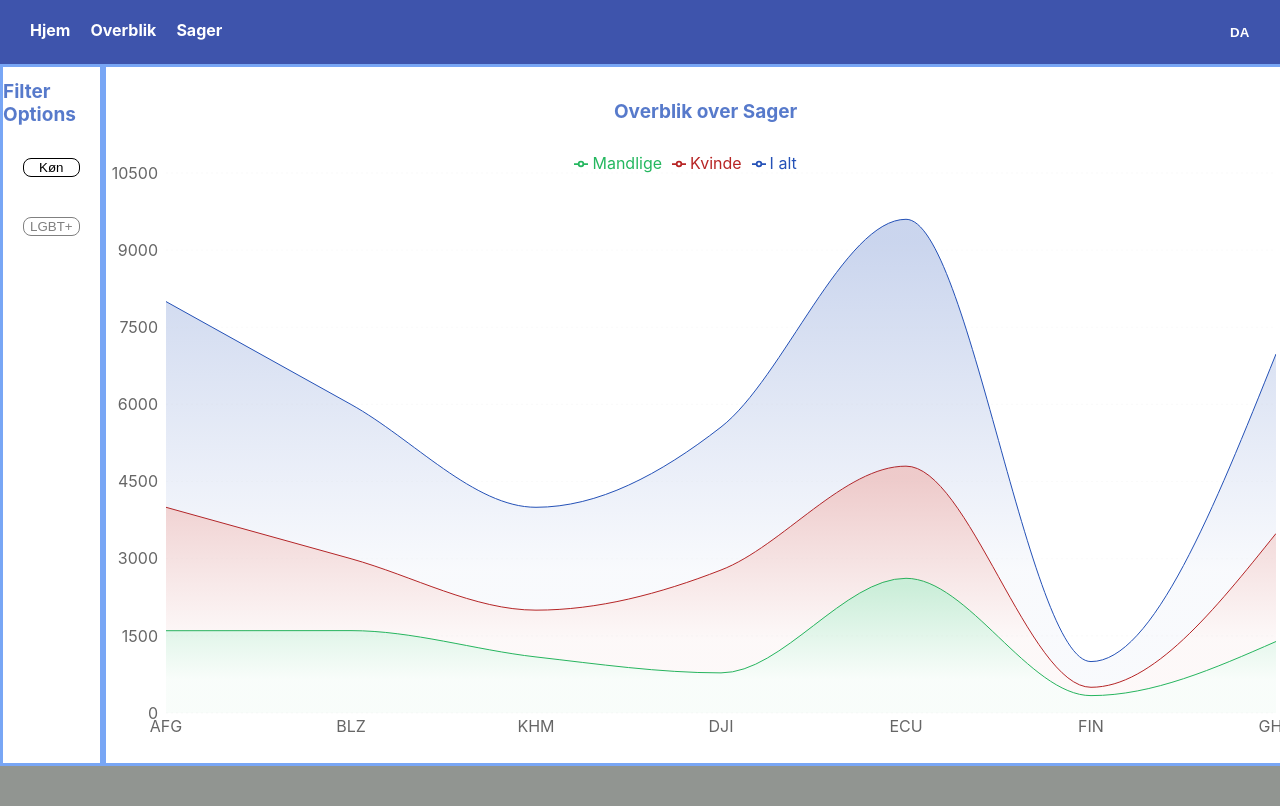
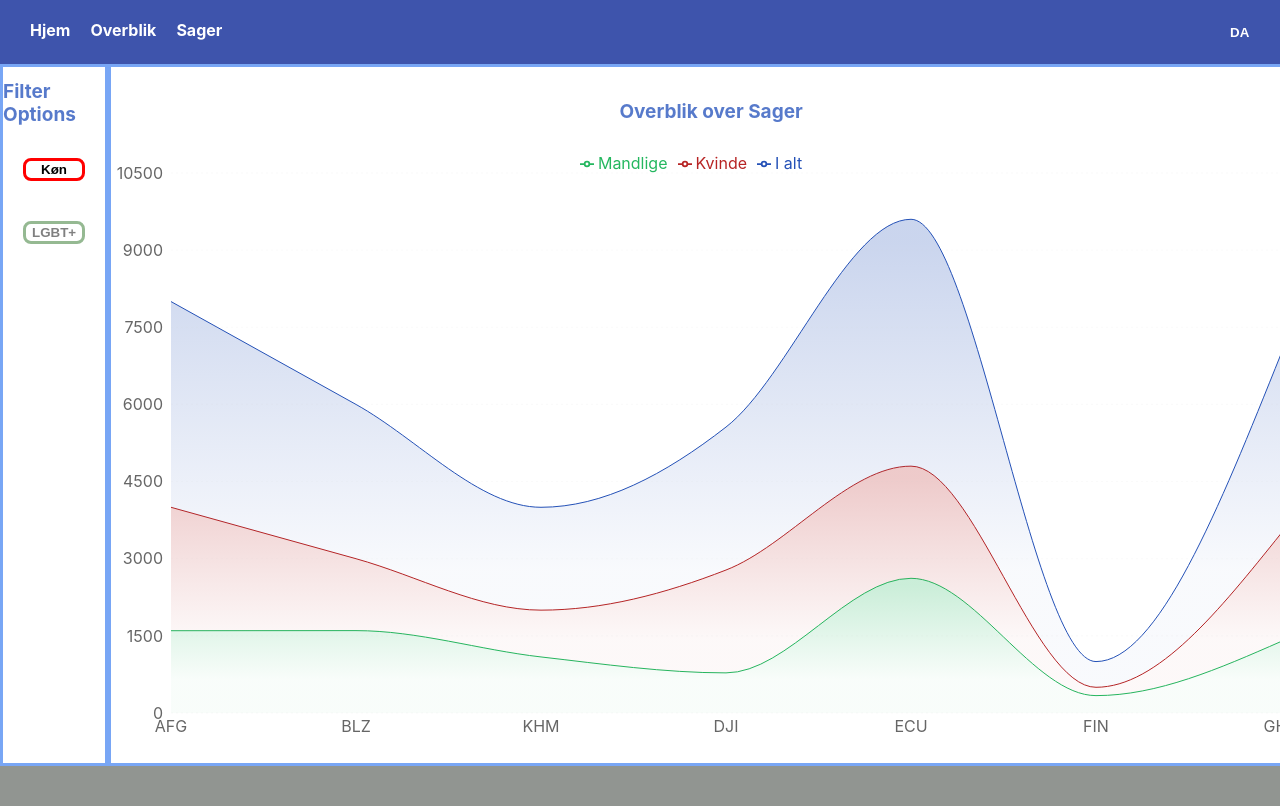
Before and after one commit to lilygostovic/DASS-frontend, a React (Create React App) app: page /summary in a window 1280 px wide. Shown: the top 810 px of the page. Built offline with nearby package versions, Linux system fonts and the light colour scheme.

Commit message:
Added coloring to filter buttons for usability

```diff
--- a/src/components/Button.tsx
+++ b/src/components/Button.tsx
@@ -12,11 +12,20 @@ interface ButtonProps {
   text: string;
   isSelected: boolean;
   onClick: () => void;
+  selectColor: string;
+  deselectColor: string
 }
 
-export const FilterButton = ({ text, isSelected, onClick }: ButtonProps) => {
+export const FilterButton = (
+  {
+    text,
+    isSelected,
+    onClick,
+    selectColor,
+    deselectColor,
+  }: ButtonProps) => {
   const textColor = isSelected ? "black" : "grey";
-  const borderColor = isSelected ? "1px solid black" : "1px solid grey";
+  const borderColor = isSelected ? ("3px solid " + `${selectColor}`) : "3px solid " + `${deselectColor}`;
 
   return (
     <button
@@ -27,6 +36,7 @@ export const FilterButton = ({ text, isSelected, onClick }: ButtonProps) => {
         border: `${borderColor}`,
         borderRadius: "8px",
         margin: "20px",
+        fontWeight: "bold",
       }}
     >
       {text}
--- a/src/pages/Dashboard/index.tsx
+++ b/src/pages/Dashboard/index.tsx
@@ -50,12 +50,16 @@ export const Dashboard = () => {
             onClick={viewSex}
             isSelected={filter === "sex"}
             text={t("dashBoard.sex")}
+            selectColor="red"
+            deselectColor="#FF9595"
           />
 
           <FilterButton
             onClick={viewLGBTQ}
             isSelected={filter === "lgbtq"}
             text={t("dashBoard.lgbtq")}
+            selectColor="green"
+            deselectColor="#95B992"
           />
         </div>
 
```
